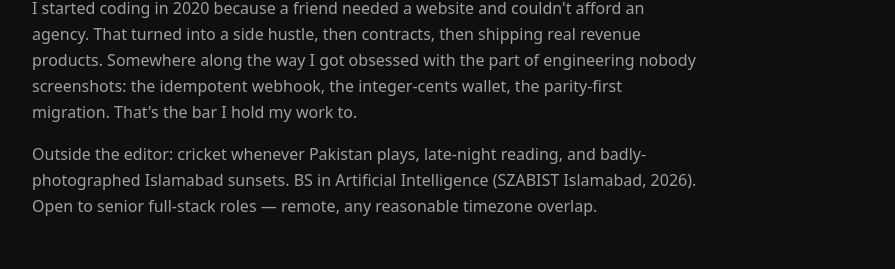
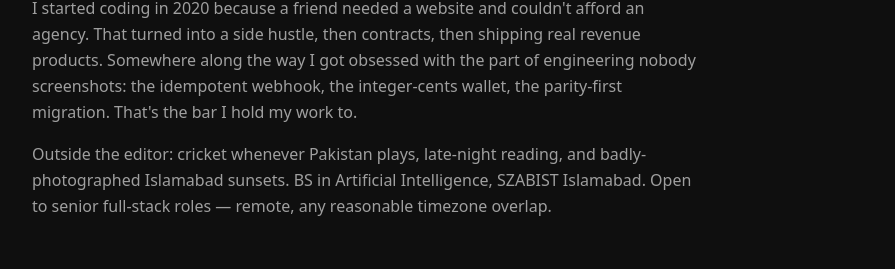
Before and after one commit to developeruzairsaleem/personal-portfolio, a Next.js app: page / in a window 1280 px wide. Shown: the part 4954-5223 px from the top of the page, without its empty margins (32-927 px from the left). Built offline with nearby package versions, Linux system fonts and the light colour scheme.

Commit message:
Resume: Apifiny → Onsite, education dates → Nov 2018–May 2022
- Apifiny entry now reads 'Onsite' instead of 'Remote'.
- Education BS dates updated from Nov 2022–May 2026 to Nov 2018–May 2022.
- Removed stale '2026' grad-year mention from portfolio About section.

```diff
--- a/src/app/page.tsx
+++ b/src/app/page.tsx
@@ -518,7 +518,7 @@ export default function Home() {
             </motion.p>
             <motion.p variants={fadeUp} className="text-white/60 leading-relaxed">
               Outside the editor: cricket whenever Pakistan plays, late-night reading, and badly-photographed
-              Islamabad sunsets. BS in Artificial Intelligence (SZABIST Islamabad, 2026).
+              Islamabad sunsets. BS in Artificial Intelligence, SZABIST Islamabad.
               Open to senior full-stack roles — remote, any reasonable timezone overlap.
             </motion.p>
           </motion.div>
```
Also changed, not shown: 2 other files (tests, documents, lock files or other folders).
